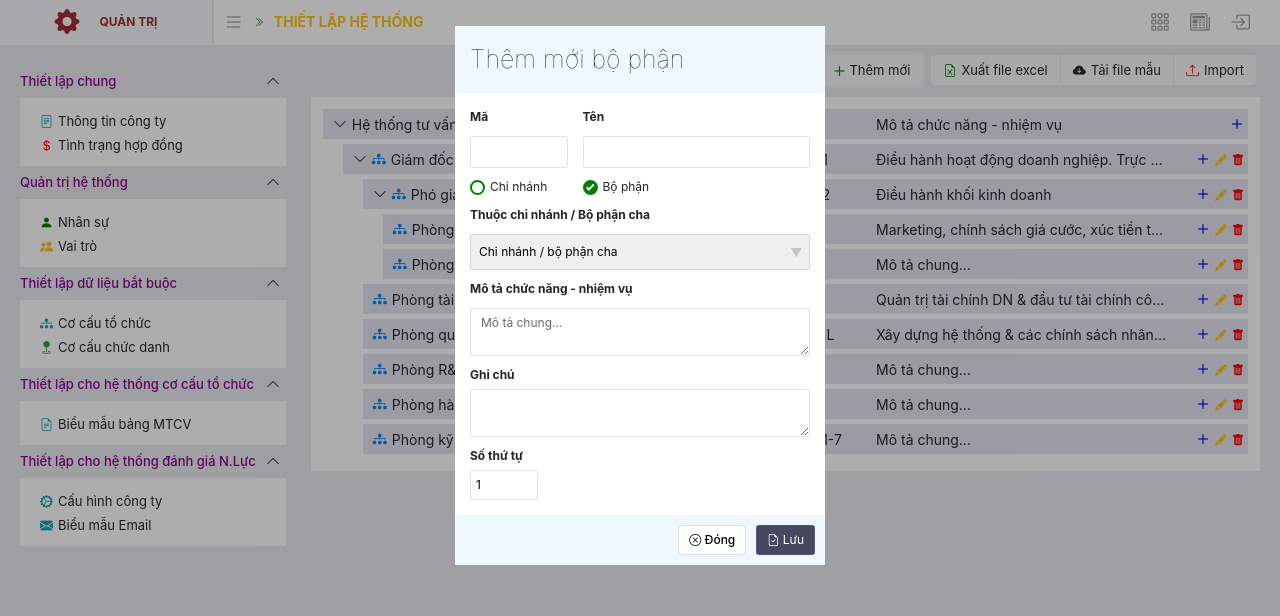
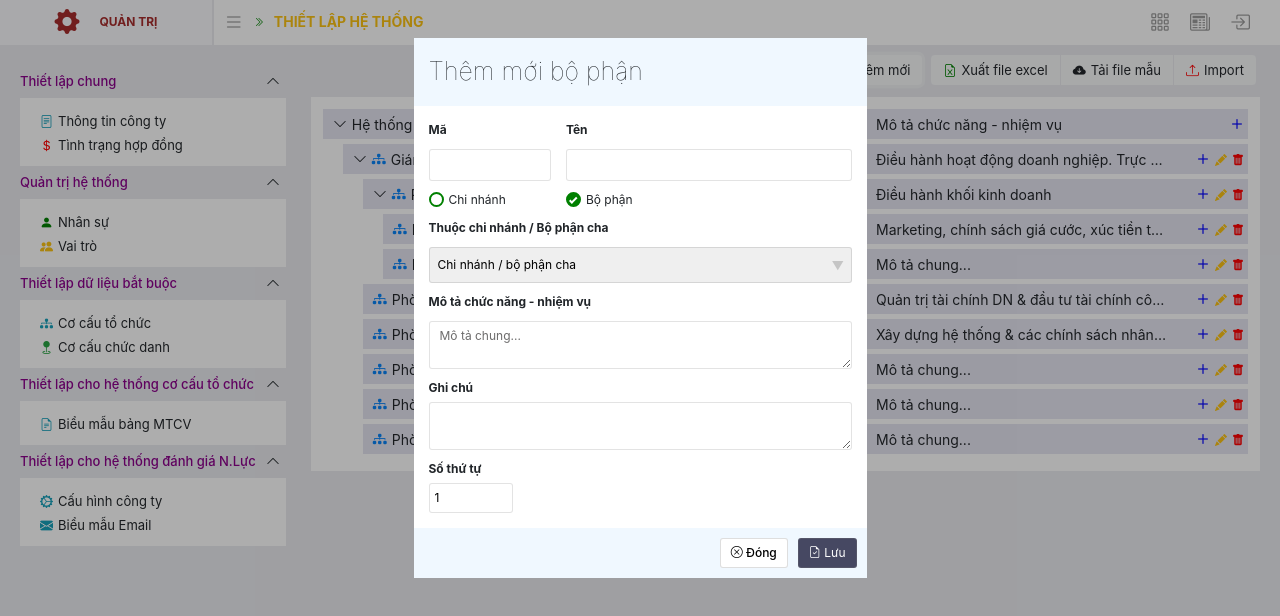
Before and after one commit to PhongJocker/DemoWebsiteWithAngular, an Angular app: page / in a window 1280 px wide. Both pictures are taken after a click on the button "Thêm mới". Shown: the top 616 px of the page. Built offline with nearby package versions, Linux system fonts and the light colour scheme.

Commit message:
Demo-Style-Update: Chỉnh popup form ra giữa màn hình

```diff
--- a/src/app/dialog/dialog.component.css
+++ b/src/app/dialog/dialog.component.css
@@ -209,22 +209,24 @@ input[type="radio"]:checked {
 }
 
 #popup-container {
-    display: relative;
+    display: flex;
     position: fixed;
+    flex-direction: row;
+    justify-content: center ;
     width: 100%;
     height: 100%;
     background-color: #09090954;
 }
 
 .popup {
-    width: 370px;
+    width: fit-content;
     height: fit-content;
     background-color: aliceblue;
     display: flex;
     flex-direction: column;
     align-items: flex-start;
     position: absolute;
-    margin: 2% calc(50% - 185px);
+    margin-top: 3%;
 }
 
 select, input, textarea {
@@ -243,9 +245,10 @@ select, input, textarea {
 #removeConfirm {
     width: fit-content;
     height: fit-content;
-    padding: 10px;
+    padding: 20px;
     display: flex;
     flex-direction: column;
+    row-gap: 10px;
     background-color: white;
     position: fixed;
     align-items: center;
@@ -262,6 +265,8 @@ select, input, textarea {
 
 #label {
     font-size: 16px;
+    text-align: center;
+    margin-bottom: 2%;
 }
 
 button {
```
